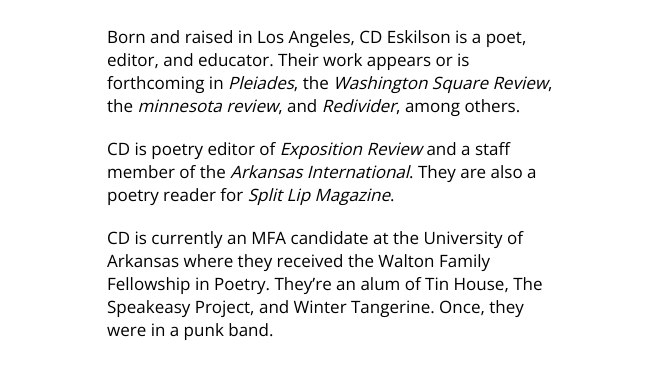
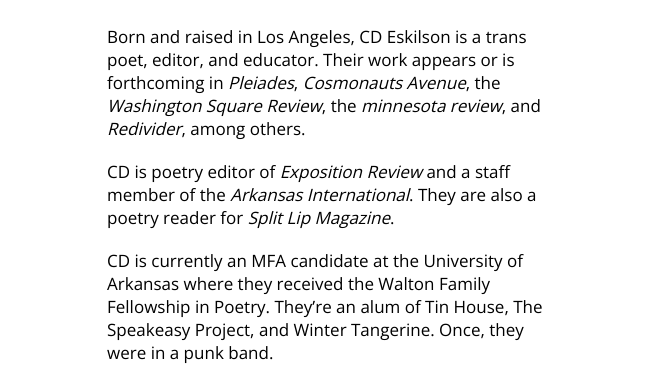
Before and after one commit to cdeskilson/cdeskilson, a Gatsby site in the folder professional-website/: page / in a window 1280 px wide. Shown: the part 655-1042 px from the top of the page, without its empty margins (308-971 px from the left). Built offline with nearby package versions, Linux system fonts and the light colour scheme; Gatsby itself is replaced by a stand-in of ours.

Commit message:
Update index.tsx
new italics

```diff
--- a/professional-website/src/components/About/index.tsx
+++ b/professional-website/src/components/About/index.tsx
@@ -74,8 +74,8 @@
       <BioContainer>
         <Bio>
           <BioItem>
-            Born and raised in Los Angeles, CD Eskilson is a poet, editor, and
-            educator. Their work appears or is forthcoming in <i>Pleiades</i>,
+            Born and raised in Los Angeles, CD Eskilson is a trans poet, editor, and
+            educator. Their work appears or is forthcoming in <i>Pleiades</i>, <i>Cosmonauts Avenue</i>,
             {" "}the <i>Washington Square Review</i>,{" "}the <i>minnesota review</i>,
             {" "}and <i>Redivider</i>, among others.
           </BioItem>
```
